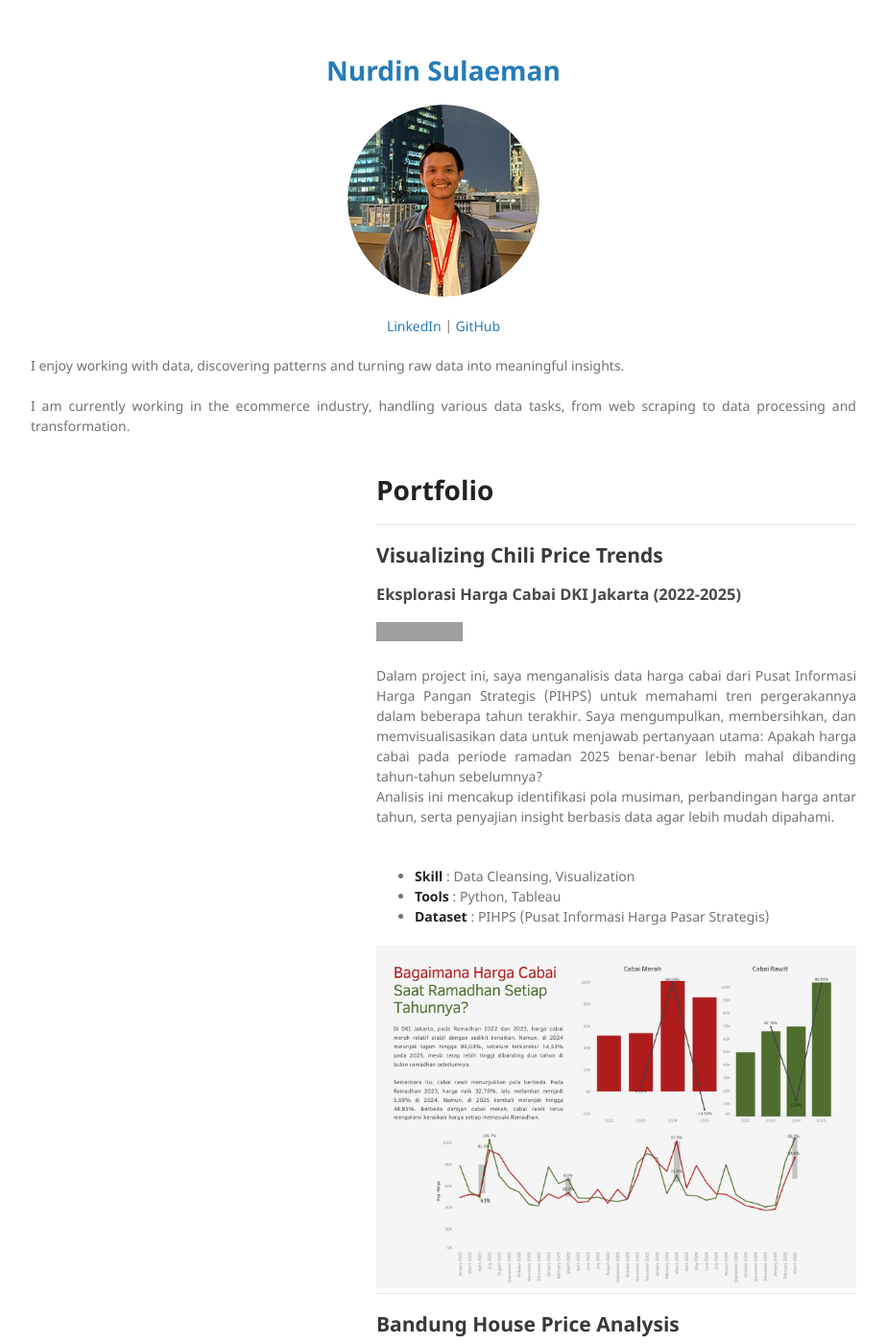
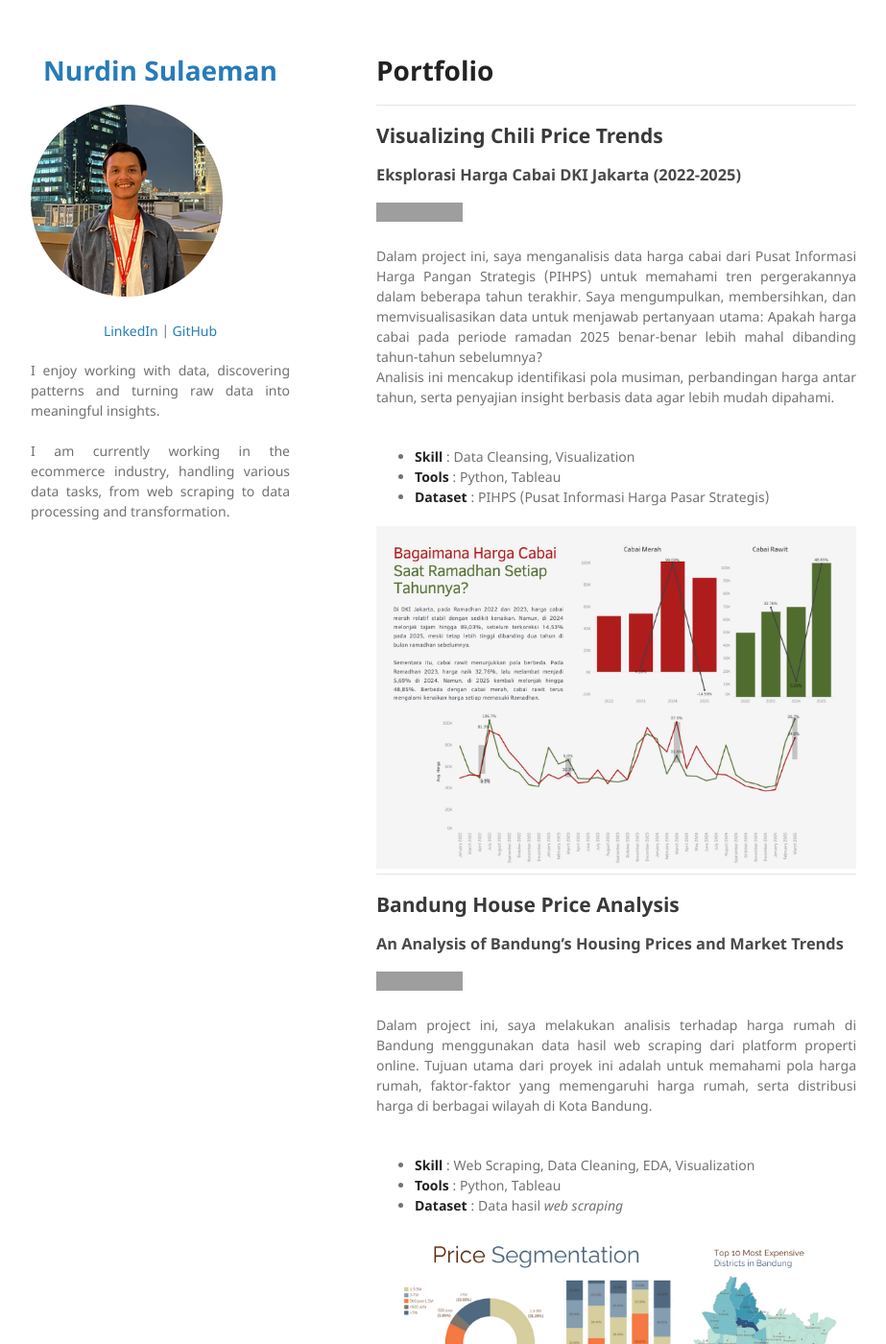
Before and after one commit to nurdinsulaemann/nurdinsulaemann.github.io, a Jekyll site: the page built from index.md, in a window 1280 px wide and 1400 px high. Shown: the whole window at 96% size, without its empty margins (178-1101 px from the left). Built offline with Jekyll 4.4.1, drawn with Linux system fonts in a browser that asks for light colours; our own code applies the rules of GitHub Pages for plain Markdown files; grey boxes are pictures that could not be loaded.

Commit message:
Update jekyll-theme-minimal.scss

```diff
--- a/_sass/jekyll-theme-minimal.scss
+++ b/_sass/jekyll-theme-minimal.scss
@@ -105,18 +105,10 @@ img {
 }
 
 header {
-  width: 100%; /* Agar header mengambil seluruh lebar layar */
-  text-align: center; /* Memusatkan isi header */
-  position: relative; /* Tidak fixed agar fleksibel */
-}
-
-header img {
-  display: block;
-  margin: 0 auto; /* Memastikan gambar berada di tengah */
-  border-radius: 50%; /* Jika ingin berbentuk lingkaran */
-  width: 200px; /* Sesuaikan ukuran gambar */
-  height: 200px; /* Sesuaikan ukuran gambar */
-  object-fit: cover; /* Agar proporsi tetap bagus */
+  width:270px;
+  float:center;
+  position:fixed;
+  -webkit-font-smoothing:subpixel-antialiased;
 }
 
 ul.downloads {
```
